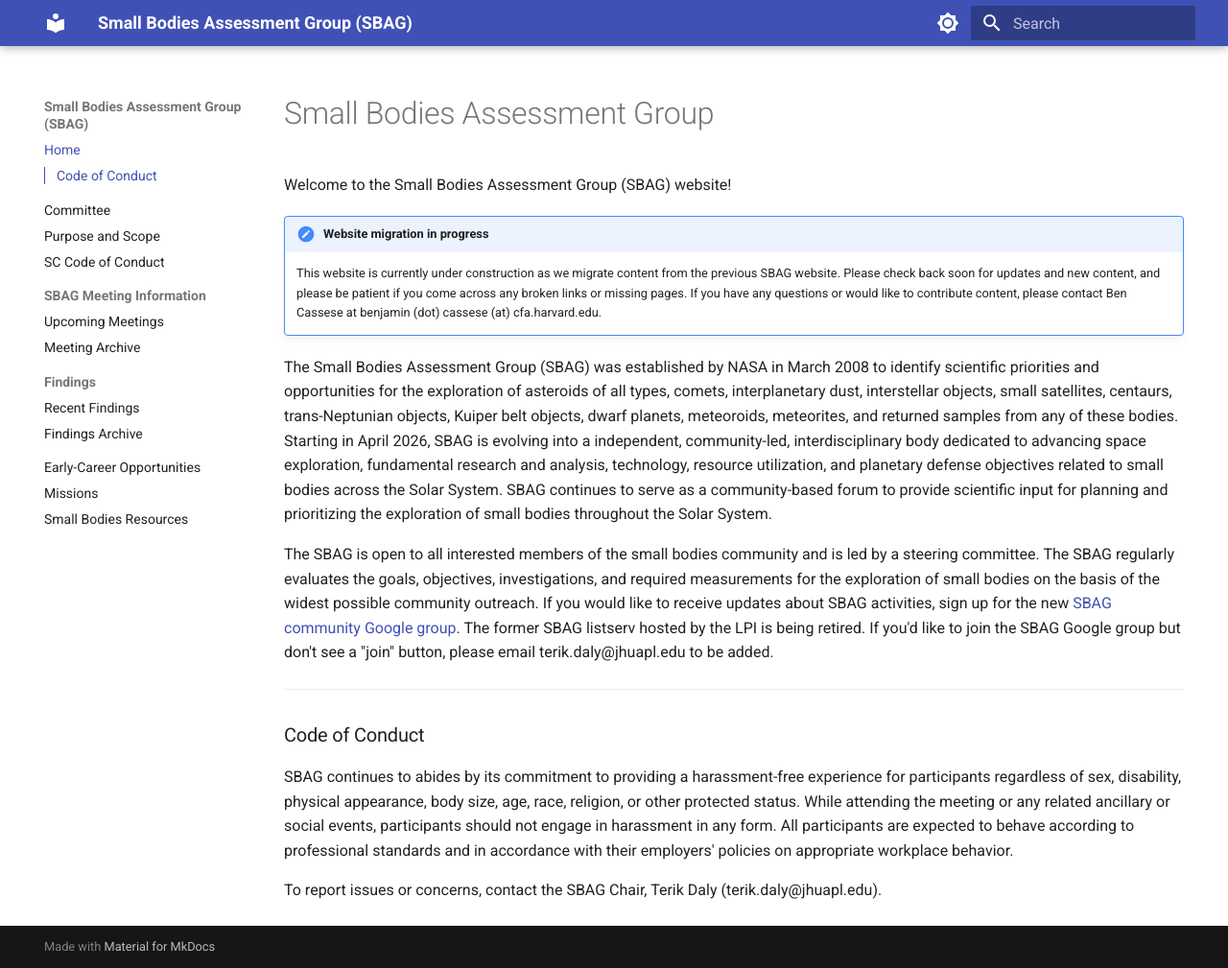
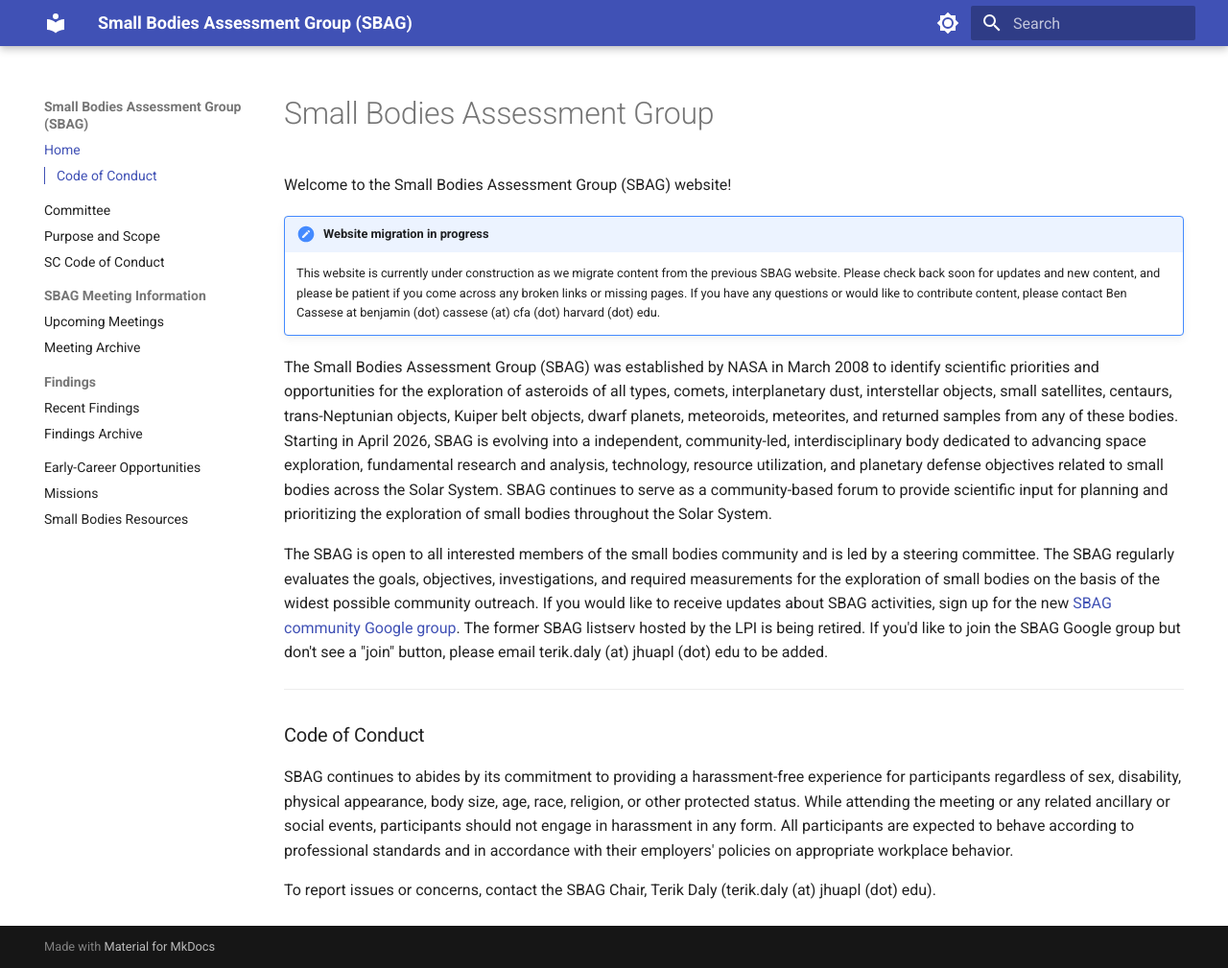
Before and after one commit to SmallBodiesAssessmentGroup/SBAG-Website, an MkDocs documentation site: the page built from docs/index.md, in a window 1280 px wide and 1009 px high. Shown: the whole window at 96% size. Built offline with MkDocs 1.6.1 and Material for MkDocs 9.7.7, drawn with Linux system fonts in a browser that asks for light colours.

Commit message:
email formatting

```diff
--- a/docs/index.md
+++ b/docs/index.md
@@ -2,11 +2,11 @@
 
 Welcome to the Small Bodies Assessment Group (SBAG) website!
 !!! note "Website migration in progress"
-    This website is currently under construction as we migrate content from the previous SBAG website. Please check back soon for updates and new content, and please be patient if you come across any broken links or missing pages. If you have any questions or would like to contribute content, please contact Ben Cassese at benjamin (dot) cassese (at) cfa.harvard.edu.
+    This website is currently under construction as we migrate content from the previous SBAG website. Please check back soon for updates and new content, and please be patient if you come across any broken links or missing pages. If you have any questions or would like to contribute content, please contact Ben Cassese at benjamin (dot) cassese (at) cfa (dot) harvard (dot) edu.
 
 The Small Bodies Assessment Group (SBAG) was established by NASA in March 2008 to identify scientific priorities and opportunities for the exploration of asteroids of all types, comets, interplanetary dust, interstellar objects, small satellites, centaurs, trans-Neptunian objects, Kuiper belt objects, dwarf planets, meteoroids, meteorites, and returned samples from any of these bodies. Starting in April 2026, SBAG is evolving into a independent, community-led, interdisciplinary body dedicated to advancing space exploration, fundamental research and analysis, technology, resource utilization, and planetary defense objectives related to small bodies across the Solar System. SBAG continues to serve as a community-based forum to provide scientific input for planning and prioritizing the exploration of small bodies throughout the Solar System.
 
-The SBAG is open to all interested members of the small bodies community and is led by a steering committee. The SBAG regularly evaluates the goals, objectives, investigations, and required measurements for the exploration of small bodies on the basis of the widest possible community outreach. If you would like to receive updates about SBAG activities, sign up for the new [SBAG community Google group](https://groups.google.com/g/small-bodies-community). The former SBAG listserv hosted by the LPI is being retired. If you'd like to join the SBAG Google group but don't see a "join" button, please email terik.daly@jhuapl.edu to be added.
+The SBAG is open to all interested members of the small bodies community and is led by a steering committee. The SBAG regularly evaluates the goals, objectives, investigations, and required measurements for the exploration of small bodies on the basis of the widest possible community outreach. If you would like to receive updates about SBAG activities, sign up for the new [SBAG community Google group](https://groups.google.com/g/small-bodies-community). The former SBAG listserv hosted by the LPI is being retired. If you'd like to join the SBAG Google group but don't see a "join" button, please email terik.daly (at) jhuapl (dot) edu to be added.
 
 <!-- [SBAG Terms of Reference](assets/sbag/documents/SBAG_TOR_Revised_Final_Submitted_to_LPI_032425.pdf)
 
@@ -18,4 +18,4 @@ The SBAG is open to all interested members of the small bodies community and is
 
 SBAG continues to abides by its commitment to providing a harassment-free experience for participants regardless of sex, disability, physical appearance, body size, age, race, religion, or other protected status. While attending the meeting or any related ancillary or social events, participants should not engage in harassment in any form. All participants are expected to behave according to professional standards and in accordance with their employers' policies on appropriate workplace behavior.
 
-To report issues or concerns, contact the SBAG Chair, Terik Daly (terik.daly@jhuapl.edu).
+To report issues or concerns, contact the SBAG Chair, Terik Daly (terik.daly (at) jhuapl (dot) edu).
```
Also changed, not shown: docs/early_career.md (+1 -1 lines).
